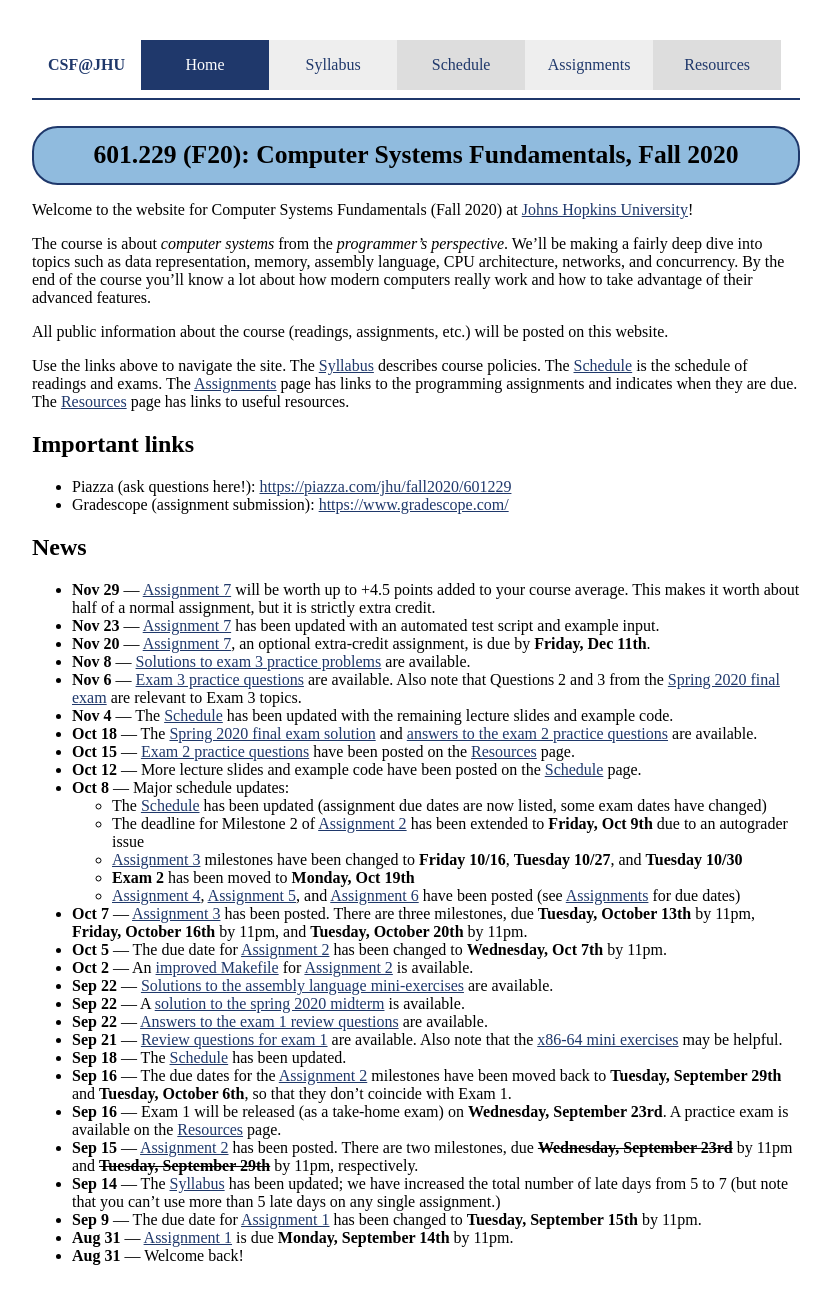
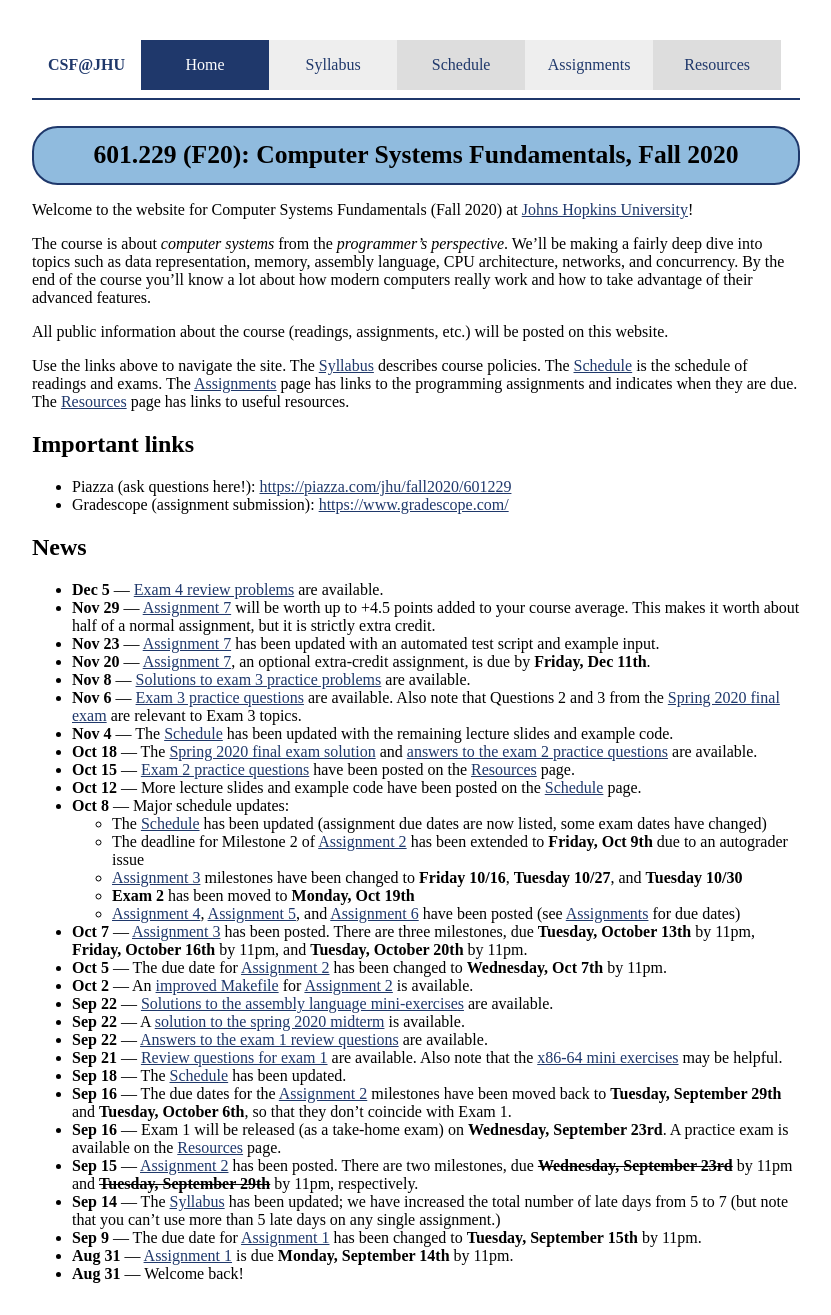
Before and after one commit to jhucsf/fall2020, a Jekyll site: the page built from index.md, in a window 1280 px wide. Shown: the whole page, without its empty margins (224-1055 px from the left). Built offline with Jekyll 4.4.1, drawn with Linux system fonts in a browser that asks for light colours.

Commit message:
link to exam 4 review problems

```diff
--- a/index.md
+++ b/index.md
@@ -19,6 +19,7 @@ Use the links above to navigate the site.  The [Syllabus](syllabus.html) describ
 
 ## News
 
+* **Dec 5** — [Exam 4 review problems](resources/exam4review.html) are available.
 * **Nov 29** — [Assignment 7](assign/assign07.html) will be worth up to +4.5 points added to your course average.  This makes it worth about half of a normal assignment, but it is strictly extra credit.
 * **Nov 23** — [Assignment 7](assign/assign07.html) has been updated with an automated test script and example input.
 * **Nov 20** — [Assignment 7](assign/assign07.html), an optional extra-credit assignment, is due by **Friday, Dec 11th**.
```
